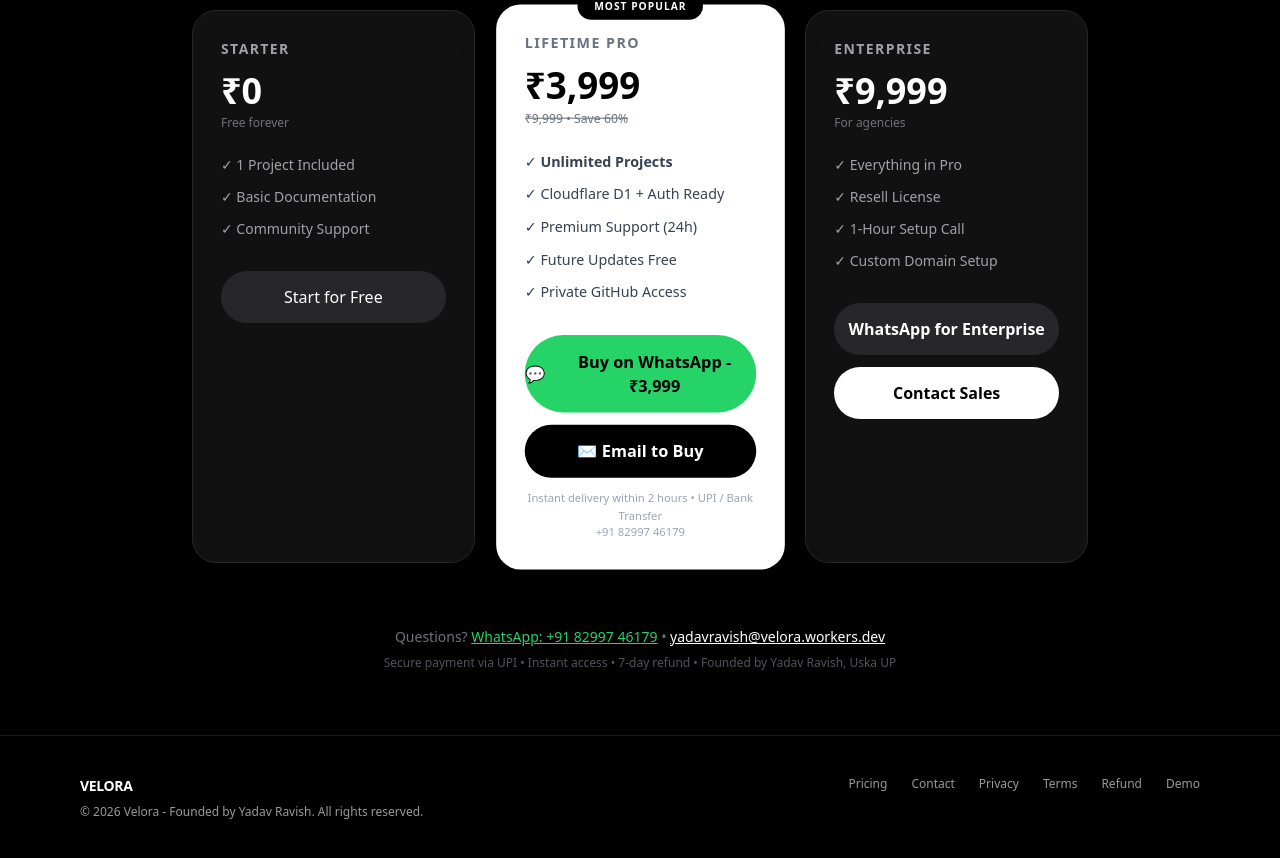
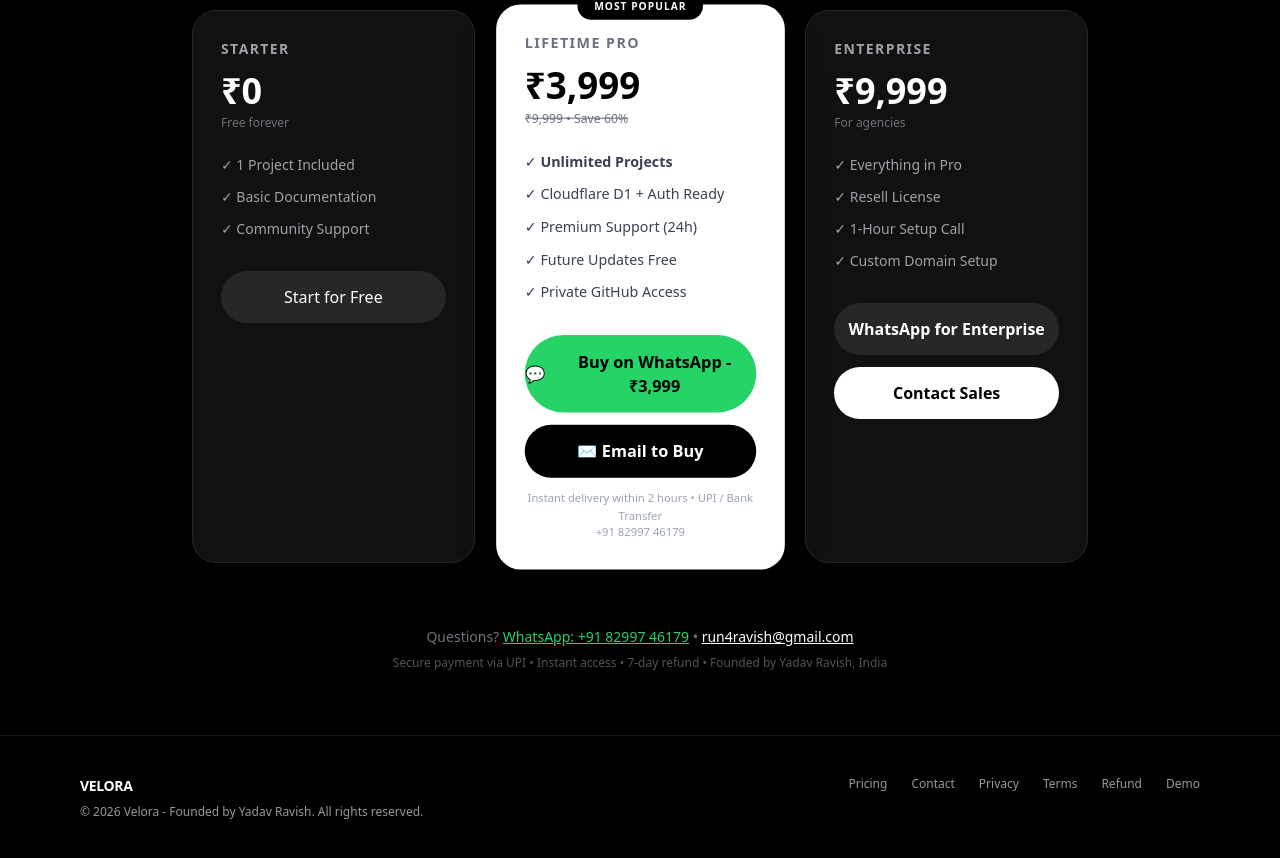
Before and after one commit to Ravs10/saas-starter-kit, a Next.js app: page /pricing in a window 1280 px wide. Shown: the part 354-1212 px from the top of the page. Built offline with nearby package versions, Linux system fonts and the light colour scheme.

Commit message:
Modify contact details in pricing page
Updated contact email and location in the Trust Section.

```diff
--- a/app/pricing/page.tsx
+++ b/app/pricing/page.tsx
@@ -76,8 +76,8 @@ export default function PricingPage() {
 
         {/* Trust Section */}
         <div className="text-center mt-16 max-w-xl mx-auto">
-          <p className="text-zinc-500 text-sm">Questions? <a href="https://wa.me/918299746179" className="text-[#25D366] underline font-medium">WhatsApp: +91 82997 46179</a> • <a href="mailto:run4ravish@gmail.com" className="text-white underline">yadavravish@velora.workers.dev</a></p>
-          <p className="text-zinc-600 text-xs mt-2">Secure payment via UPI • Instant access • 7-day refund • Founded by Yadav Ravish, Uska UP</p>
+          <p className="text-zinc-500 text-sm">Questions? <a href="https://wa.me/918299746179" className="text-[#25D366] underline font-medium">WhatsApp: +91 82997 46179</a> • <a href="mailto:run4ravish@gmail.com" className="text-white underline">run4ravish@gmail.com</a></p>
+          <p className="text-zinc-600 text-xs mt-2">Secure payment via UPI • Instant access • 7-day refund • Founded by Yadav Ravish, India</p>
         </div>
 
       </div>
```
